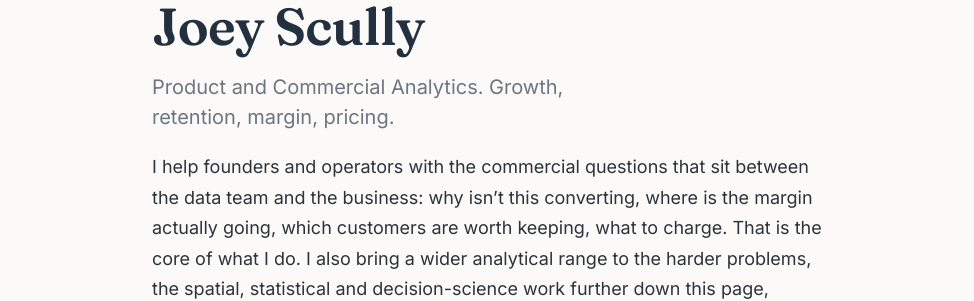
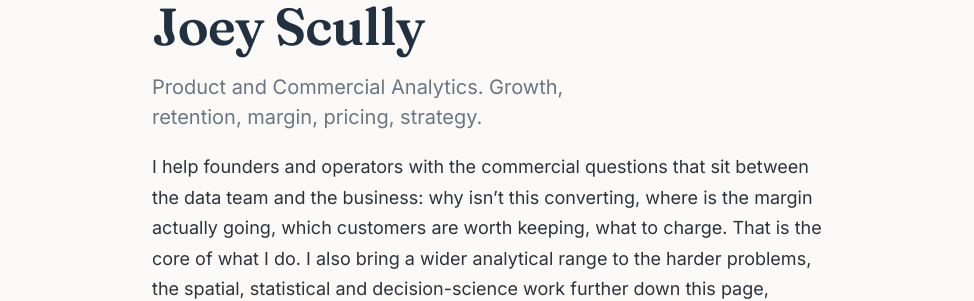
Before and after one commit to yllucsyeoj/portfolio, a Jekyll site: the page built from index.md, in a window 1280 px wide and 900 px high. Shown: the part 128-429 px from the top of the window, without its empty margins (152-1126 px from the left). Built offline with Jekyll 4.4.1, drawn with Linux system fonts in a browser that asks for light colours.

Commit message:
Add 'strategy' to the descriptor lever list
Co-Authored-By: Claude Opus 4.8 <noreply@anthropic.com>

```diff
--- a/_config.yml
+++ b/_config.yml
@@ -1,5 +1,5 @@
 title: Joey Scully
-description: Product and Commercial Analytics. Growth, retention, margin, pricing.
+description: Product and Commercial Analytics. Growth, retention, margin, pricing, strategy.
 baseurl: "/portfolio"
 url: "https://yllucsyeoj.github.io"
 
--- a/index.md
+++ b/index.md
@@ -1,6 +1,6 @@
 ---
 title: Joey Scully
-description: Product and Commercial Analytics. Growth, retention, margin, pricing.
+description: Product and Commercial Analytics. Growth, retention, margin, pricing, strategy.
 hero: true
 ---
 
```
